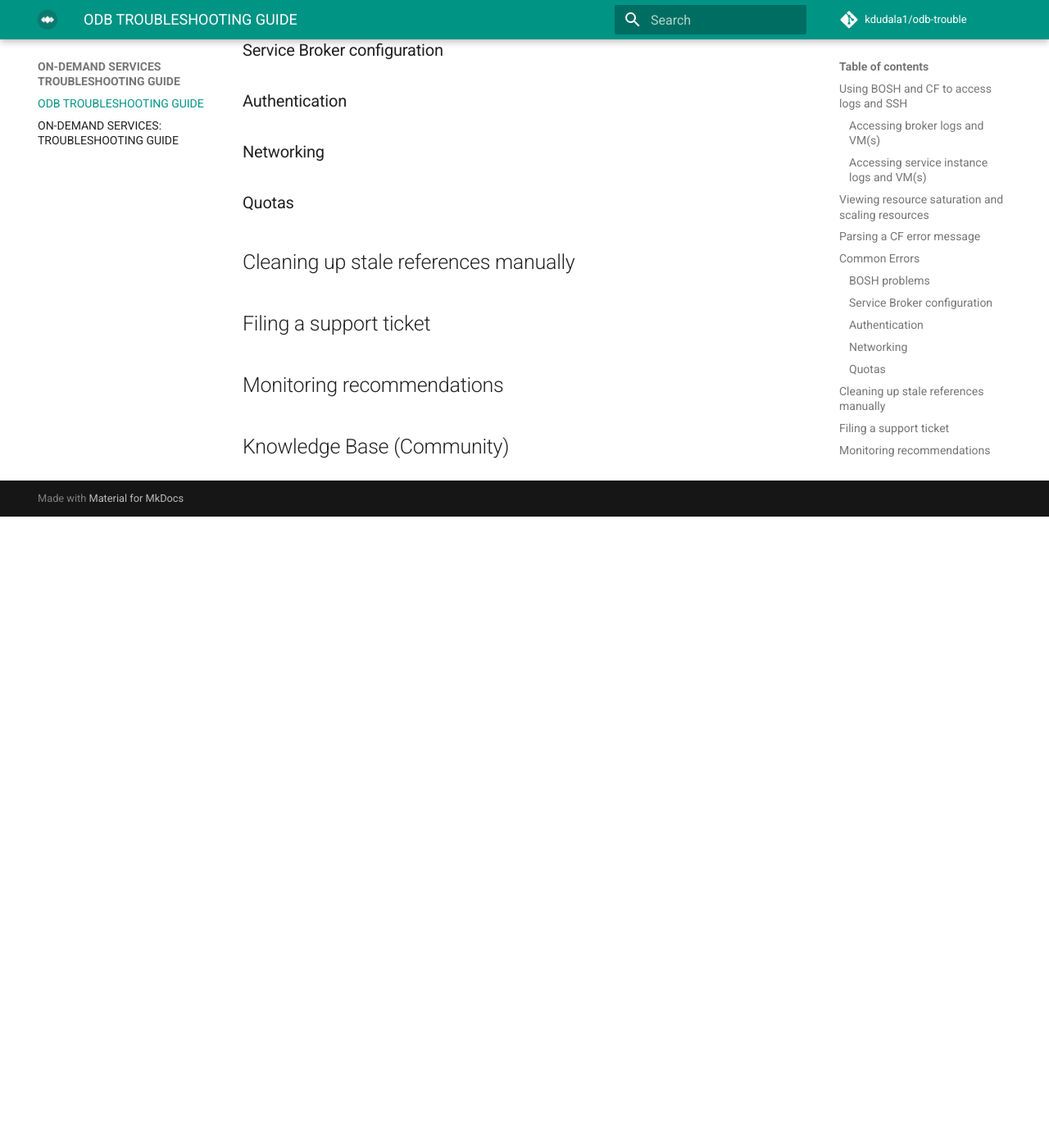
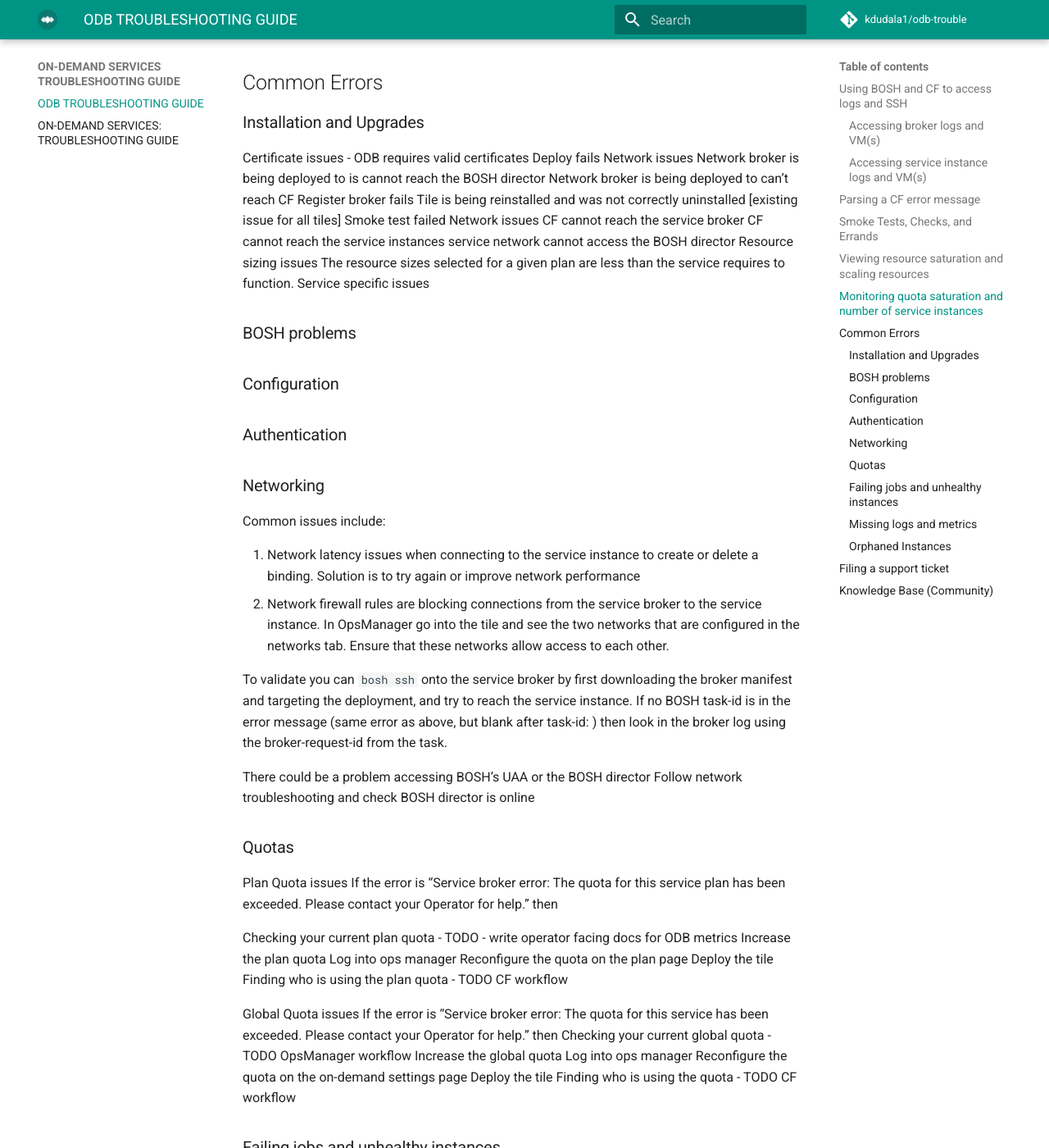
Before and after one commit to bentarnoff/odb-trouble, an MkDocs documentation site: the page built from docs/index.md, in a window 1280 px wide and 1400 px high, scrolled down 2061 px. Shown: the whole window at 82% size. Built offline with MkDocs 1.6.1 and Material for MkDocs 9.7.7, drawn with Linux system fonts in a browser that asks for light colours; comment, search, counter and statistics services are not loaded; before the commit the page ends 2691 px from its top, so only the background shows below that; some of the changed text lies outside the part shown.

Commit message:
-m more content

```diff
--- a/docs/index.md
+++ b/docs/index.md
@@ -63,13 +59,102 @@
 
 The `broker-request-guid` maps to the portion of the On-Demand Broker log containing the failed step. Access the broker log via your syslog aggregator, or access bosh logs for the broker by typing `bosh logs broker 0`. If you have more than one broker instance, you will need to repeat this process for each instance.
 
+## Smoke Tests, Checks, and Errands
+## Viewing resource saturation and scaling resources
+
+Once a deployment has been selected, you can use the `bosh vms --vitals` or the `bosh instances --vitals` commands to view current resource utilization. You can also view process level information by using `bosh instances --ps`.
+
+## Monitoring quota saturation and number of service instances
+
 ## Common Errors
+### Installation and Upgrades
+Certificate issues - ODB requires valid certificates
+Deploy fails
+Network issues
+Network broker is being deployed to is cannot reach the BOSH director
+Network broker is being deployed to can’t reach CF
+Register broker fails
+Tile is being reinstalled and was not correctly uninstalled [existing issue for all tiles]
+Smoke test failed
+Network issues
+CF cannot reach the service broker
+CF cannot reach the service instances
+service network cannot access the BOSH director
+Resource sizing issues
+The resource sizes selected for a given plan are less than the service requires to function.
+Service specific issues
+
 ### BOSH problems
-### Service Broker configuration
+### Configuration
 ### Authentication
 ### Networking
+
+Common issues include:
+
+1. Network latency issues when connecting to the service instance to create or delete a binding. Solution is to try again or improve network performance
+1. Network firewall rules are blocking connections from the service broker to the service instance. In OpsManager go into the tile and see the two networks that are configured in the networks tab. Ensure that these networks allow access to each other.
+
+To validate you can `bosh ssh` onto the service broker by first downloading the broker manifest and targeting the deployment, and try to reach the service instance. If no BOSH task-id is in the error message (same error as above, but blank after task-id: ) then look in the broker log using the broker-request-id from the task.
+
+There could be a problem accessing BOSH’s UAA or the BOSH director
+Follow network troubleshooting and check BOSH director is online
+
 ### Quotas
-## Cleaning up stale references manually
+
+Plan Quota issues
+If the error is “Service broker error: The quota for this service plan has been exceeded. Please contact your Operator for help.” then
+
+Checking your current plan quota - TODO - write operator facing docs for ODB metrics
+Increase the plan quota
+Log into ops manager
+Reconfigure the quota on the plan page
+Deploy the tile
+Finding who is using the plan quota - TODO CF workflow
+
+Global Quota issues
+If the error is “Service broker error: The quota for this service has been exceeded. Please contact your Operator for help.” then
+Checking your current global quota - TODO OpsManager workflow
+Increase the global quota
+Log into ops manager
+Reconfigure the quota on the on-demand settings page
+Deploy the tile
+Finding who is using the quota - TODO CF workflow
+
+### Failing jobs and unhealthy instances
+An issue with the service deployment
+Run `bosh vms --vitals service-instance_$guid`
+For additional information run `bosh instances --ps --vitals`
+If the VM is failing you will need to follow the service specific information, as any uninstructed remediatory actions (such as running bosh restart on a VM) may cause issues in the service instance.
+
+### Missing logs and metrics
+
+
+If no logs are being emitted by the on-demand broker, check that your syslog forwarding address is correct in Ops Manager.
+
+To verify if metrics are being emitted to the firehose:
+1. Install the [`cf nozzle` plugin](https://github.com/cloudfoundry/firehose-plugin)
+2. Run `cf nozzle -f ValueMetric | grep --line-buffered “on-demand-broker/<service offering name>” `
+
+If no metrics appear within 5 minutes:
+Verify that the broker network has access to the loggregator system, on all required ports. [Contact Pivotal support](#filing-a-support-ticket) if you are unable to resolve the issue.
+
+### Orphaned Instances
+
+you can remove the deployment from BOSH and CF directly
+`cf service --guid`
+Record this guid
+`bosh delete deployment service-instance_$guid`
+If this fails:
+`bosh delete deployment service-instance_$guid --force`
+This will ignore any errors while deleting
+WARNING - this may leave IaaS resources
+Next purge the service instance in CF
+`cf purge-service-instance myservice`
+
 ## Filing a support ticket
-## Monitoring recommendations
+
+You can file a support ticket [here](https://support.pivotal.io/). Please be sure to provide the [error message](#parsing-a-cf-error-message) from `cf service <your-service>`, in addition to your [service broker logs](#accessing-broker-logs-and-vms) and your [service instance logs](#accessing-service-instance-logs-and-vms) to help expedite troubleshooting.
+
 ## Knowledge Base (Community)
+
+Imagine a world where we autopopulate the first 10 hits from http://discuss.pivotal.io . For now, you'll just have to click on the link.
```
Also changed, not shown: other parts of docs/index.md (+0 -4 lines), site/index.html, site/mkdocs/search_index.json.
